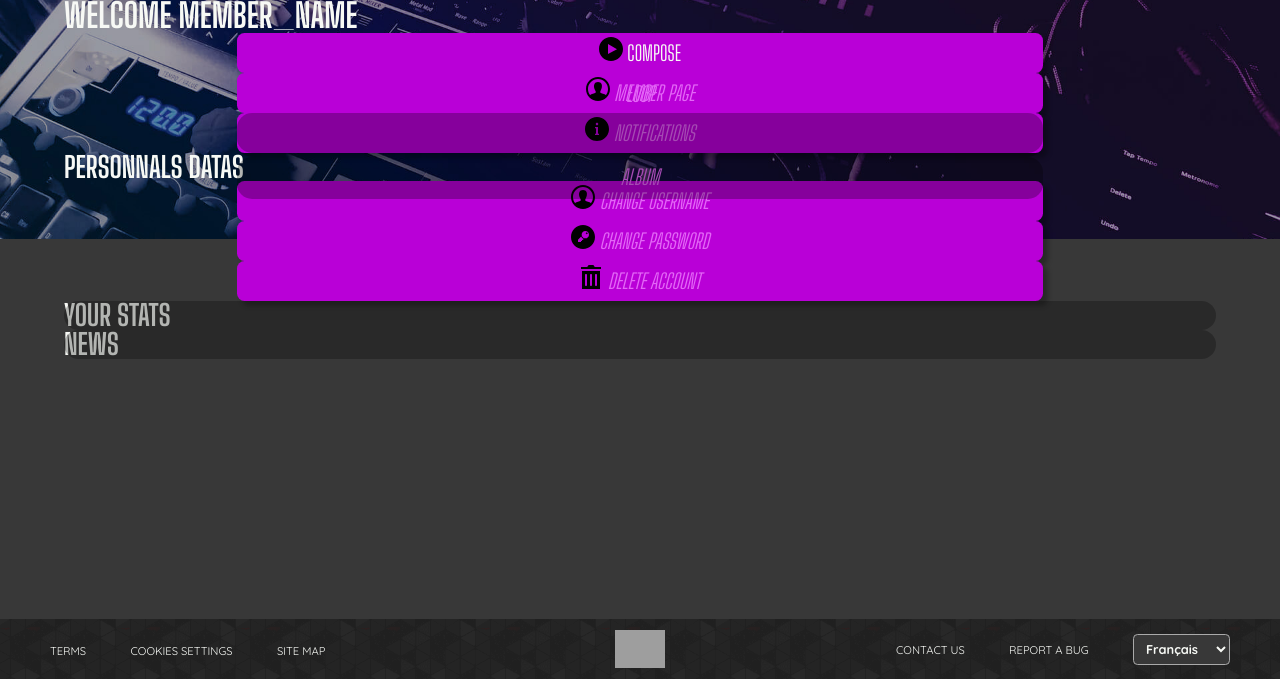
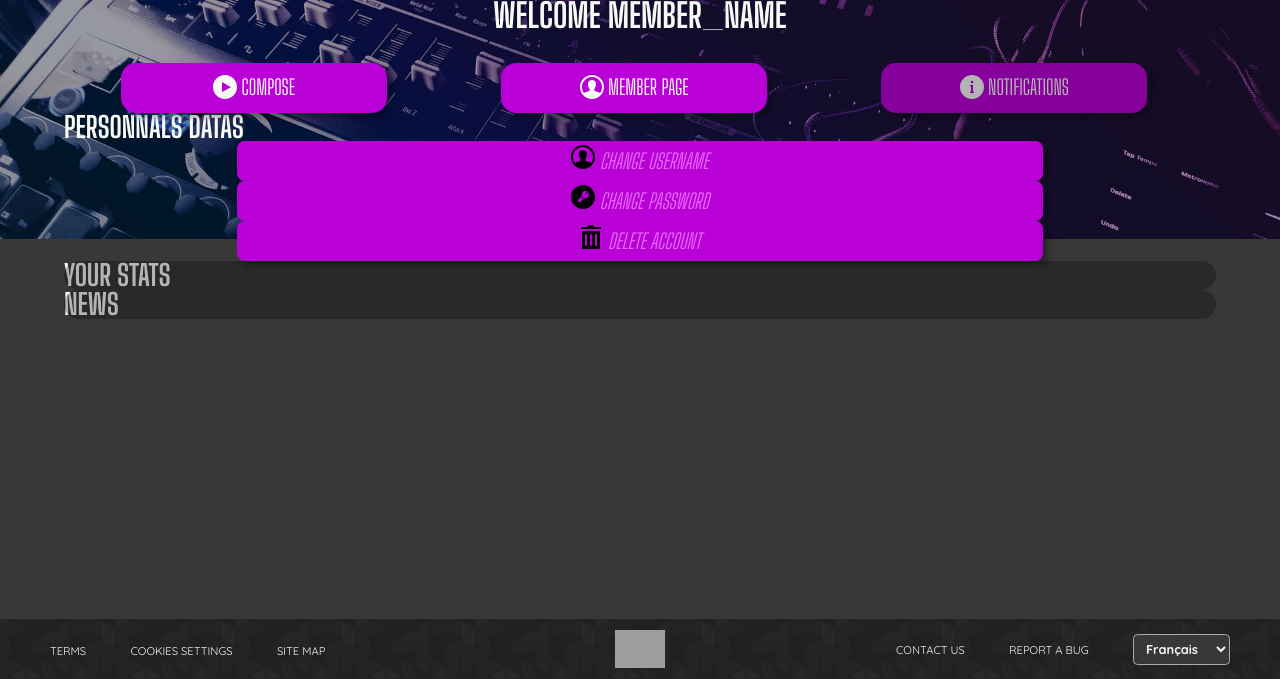
Before and after one commit to HadrienVerrier/ORPHEA, a PHP site: page /dashboard.html in a window 1280 px wide. Shown: the part 121-800 px from the top of the page. Run offline with PHP 8.4, Linux system fonts and the light colour scheme; grey boxes are pictures that could not be loaded.

Commit message:
Begin css dashboard

```diff
--- /dev/null
+++ b/css/_dashboard.scss
@@ -0,0 +1,48 @@
+main#dashboard {
+	header {
+		h2 {
+			text-align: center;
+		}
+		> ul {
+			margin-top: 3rem;
+			display: grid;
+			grid-template-columns: repeat(3, 33%);
+			li {
+				position: relative;
+				line-height: $regular * 3;
+				height: 5rem;
+				border-radius: $borderRadius;
+				&::before {
+					height: 2rem;
+					line-height: normal;
+				}
+				a {
+					font-family: $fTitle;
+					color: $white;
+					font-style: normal;
+				}
+				svg {
+					fill: $white;
+					vertical-align: text-bottom;
+				}
+				ul {
+					display: none;
+				}
+				&:hover ul {
+					display: block;
+					li {
+						border: 1px solid $mainDark;
+						background-color: $mainLight;
+						height: 4rem;
+
+						&:hover {
+							background-color: $mainLightPlus;
+						}
+					}
+				}
+			}
+		}
+	}
+	> section {
+	}
+}
--- a/css/main.css
+++ b/css/main.css
@@ -642,4 +642,58 @@ main#contact section a svg {
 main#contact section a svg:first-of-type {
   margin-top: 0;
 }
+
+/*DASHBOARD*/
+main#dashboard header h2 {
+  text-align: center;
+}
+
+main#dashboard header > ul {
+  margin-top: 3rem;
+  display: -ms-grid;
+  display: grid;
+  -ms-grid-columns: (33%)[3];
+      grid-template-columns: repeat(3, 33%);
+}
+
+main#dashboard header > ul li {
+  position: relative;
+  line-height: 4.8rem;
+  height: 5rem;
+  border-radius: 1.5rem;
+}
+
+main#dashboard header > ul li::before {
+  height: 2rem;
+  line-height: normal;
+}
+
+main#dashboard header > ul li a {
+  font-family: "Big Shoulders Display", cursive;
+  color: #f7f9f5;
+  font-style: normal;
+}
+
+main#dashboard header > ul li svg {
+  fill: #f7f9f5;
+  vertical-align: text-bottom;
+}
+
+main#dashboard header > ul li ul {
+  display: none;
+}
+
+main#dashboard header > ul li:hover ul {
+  display: block;
+}
+
+main#dashboard header > ul li:hover ul li {
+  border: 1px solid #2b1f2d;
+  background-color: #b900d7;
+  height: 4rem;
+}
+
+main#dashboard header > ul li:hover ul li:hover {
+  background-color: #e366f6;
+}
 /*# sourceMappingURL=main.css.map */
--- a/css/main.scss
+++ b/css/main.scss
@@ -319,3 +319,6 @@ input[type="submit"] + label {
 
 /*CONTACT*/
 @import "_contact.scss";
+
+/*DASHBOARD*/
+@import "_dashboard.scss";
--- a/dashboard.html
+++ b/dashboard.html
@@ -49,13 +49,12 @@
         <img src="ressources/images/footage/background_main.jpg" width="500" alt="Music Machine for composition">
 
     </header>
-    <main>
+    <main id="dashboard">
 
         <header>
             <h2>WELCOME MEMBER_NAME</h2>
             <ul>
                 <li class="button">
-
                     <svg xmlns="http://www.w3.org/2000/svg" width="24" height="24" viewBox="0 0 24 24">
                         <path
                             d="M12 0c-6.627 0-12 5.373-12 12s5.373 12 12 12 12-5.373 12-12-5.373-12-12-12zm-3 17v-10l9 5.146-9 4.854z" />
@@ -63,8 +62,9 @@
                     COMPOSE
                     <ul>
                         <li><a href="compose.html?t=loop">LOOP</a></li>
-                        <li class="disabled"><a href="compose.html?t=song">SONG</a></li>
-                        <li class="disabled"><a href="compose.html?t=album">ALBUM</a></li>
+                        <li class="disabled" data-disabled="SOON AVAILABLE"><a href="compose.html?t=song">SONG</a></li>
+                        <li class="disabled" data-disabled="SOON AVAILABLE"><a href="compose.html?t=album">ALBUM</a>
+                        </li>
                     </ul>
                 </li>
                 <li class="button">
@@ -76,7 +76,7 @@
                         MEMBER PAGE
                     </a>
                 </li>
-                <li class="button disabled">
+                <li class="button disabled" data-disabled="SOON AVAILABLE">
                     <a href="member_message.html?m=Member" title="See your notification">
                         <svg xmlns="http://www.w3.org/2000/svg" width="24" height="24" viewBox="0 0 24 24">
                             <path
```
Also changed, not shown: 1 other file.
